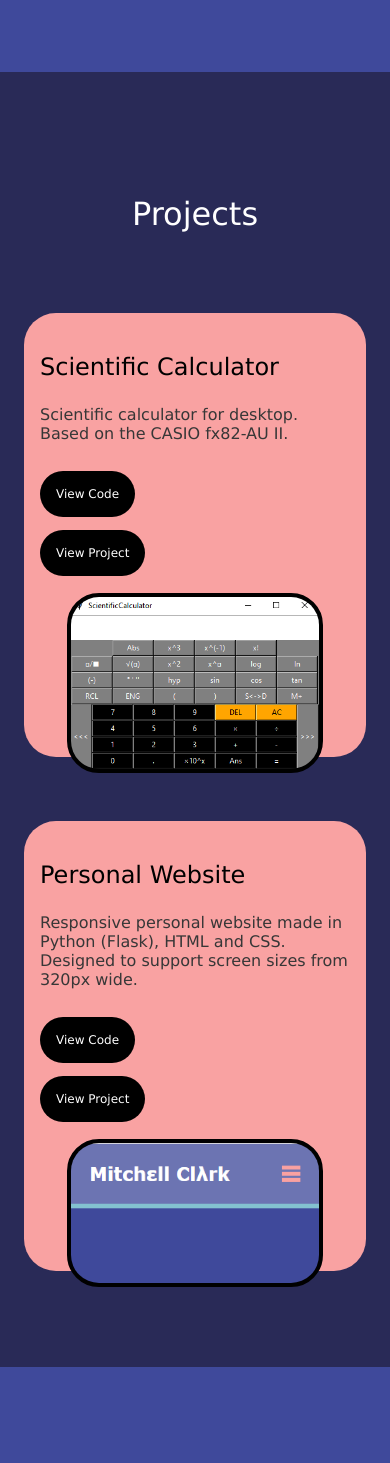
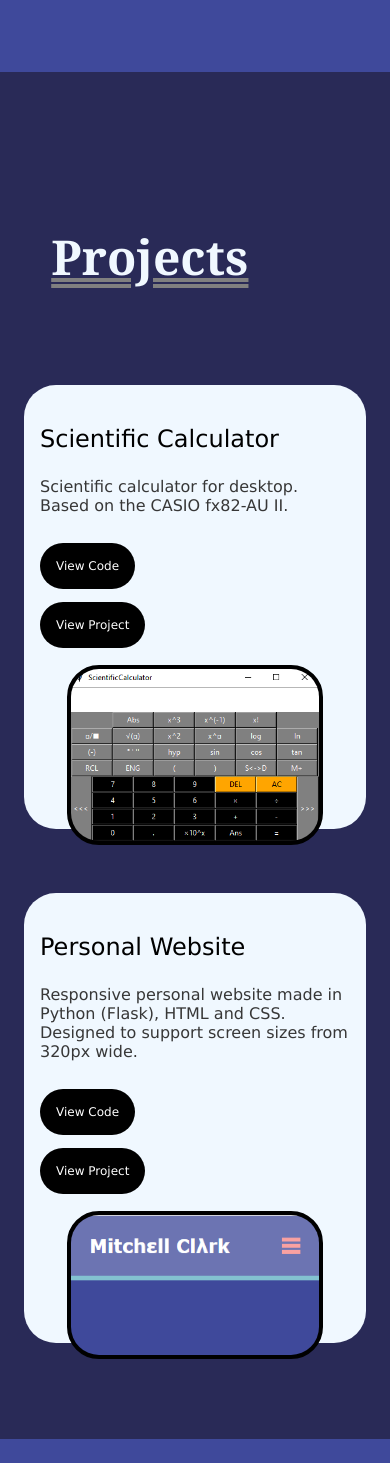
Before and after one commit to MitchellJC/PersonalWebsite, a Flask app: page / in a window 390 px wide. Shown: the part 1015-2478 px from the top of the page. Run offline with Flask 2, Linux system fonts and the light colour scheme.

Commit message:
Homepage project styling and more responsiveness adjustments website wide.

```diff
--- a/static/css/main.css
+++ b/static/css/main.css
@@ -382,12 +382,13 @@ input[type="submit"]:hover{
 	}
 
 	.contact-box{
-		width: 80%;
+		width: 100%;
 	}
 
 	.contact-container img{
 		display: block;
-		align-self: center;
+		position: relative;
+		top: -3rem;
 	}
 
 	.contact-input{
@@ -474,10 +475,21 @@ input[type="submit"]:hover{
 }
 
 .projects-section h2{
-	color: white;
-	font-weight: normal;
-	font-size: 2rem;
+	width: 20%;
+	margin-left: 3.2rem;
+	margin-right: auto;
+	border-radius: 0;
+	text-align: center;
+	padding-top: 1rem;
+	padding-bottom: 1rem;
+	color: aliceblue;
+	font-weight: bold;
+	font-size: 3rem;
 	font-style: normal;
+	font-family: "Georgia";
+	text-decoration: underline;
+	text-decoration-style: double;
+	text-decoration-color: grey;
 }
 
 .project-grid ul{
@@ -487,7 +499,7 @@ input[type="submit"]:hover{
 }
 
 .project{
-	background-color: var(--pink);
+	background-color: aliceblue;
 	border-radius: 2em;
 	padding: 1rem;
 	margin-left: 1.5rem;
```
Also changed, not shown: static/images/icon.ico, static/images/icon.png, static/images/mail.svg, static/images/profile.svg.
